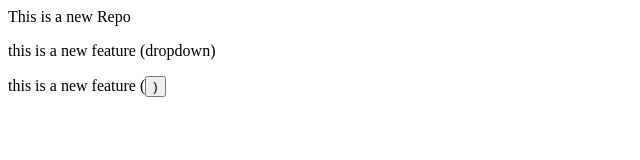
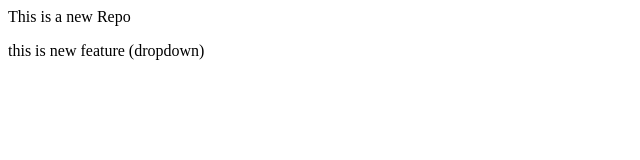
Before and after one commit to Dnyan-droid/localrepo, a plain HTML site: page index.html in a window 1280 px wide. Shown: the whole page, without its empty margins (0-640 px from the left). Drawn offline with Linux system fonts and the light colour scheme.

Commit message:
Dont know

```diff
--- a/index.html
+++ b/index.html
@@ -1,3 +1,2 @@
 <p>This is a new Repo</p>
-<p> this is a new feature (dropdown)</p>
-<p> this is a new feature (<button>)</button></p>
+<p> this is new feature (dropdown)</p>
```
